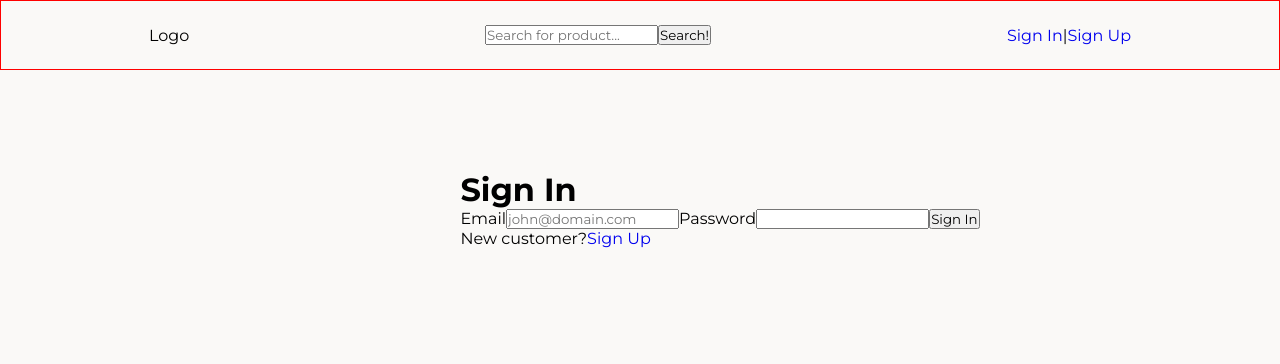
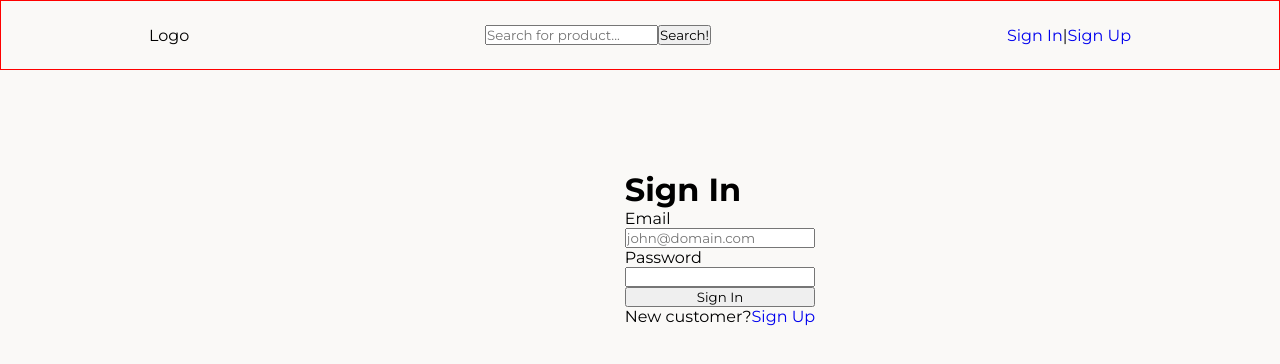
Before and after one commit to manovDev/Grizzly-Savage-Softuni, a React (Create React App) app in the folder client/: page /sign-in in a window 1280 px wide. Shown: the top 364 px of the page. Built offline with nearby package versions, Linux system fonts and the light colour scheme.

Commit message:
Add basic styles to form (positioning)
#16

```diff
--- a/client/src/components/SignIn/SignIn.scss
+++ b/client/src/components/SignIn/SignIn.scss
@@ -2,4 +2,9 @@
     display: flex;
     justify-content: center;
     padding-top: 100px;
+
+    form {
+        display: flex;
+        flex-flow: wrap column;
+    }
 }
```
